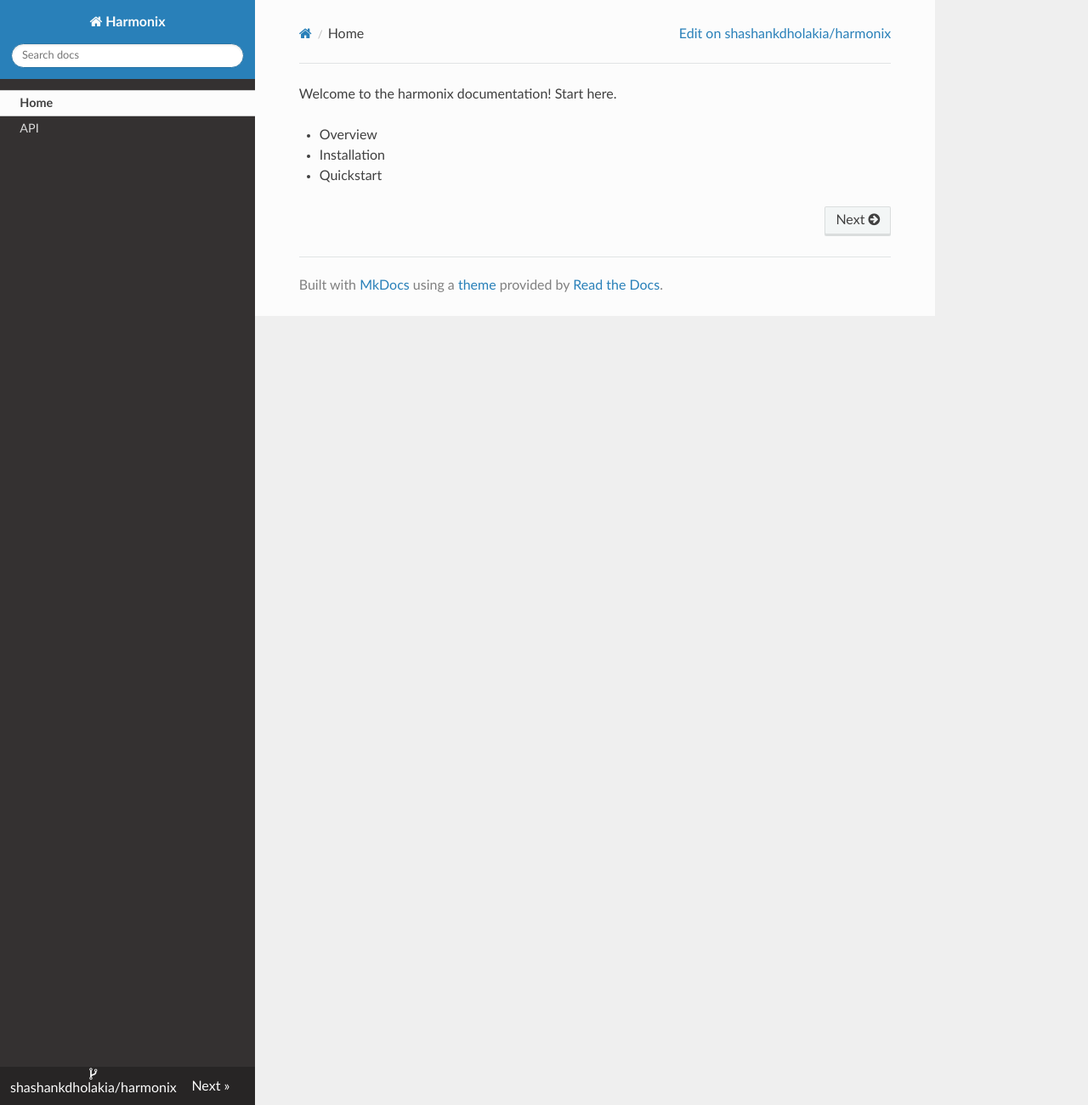
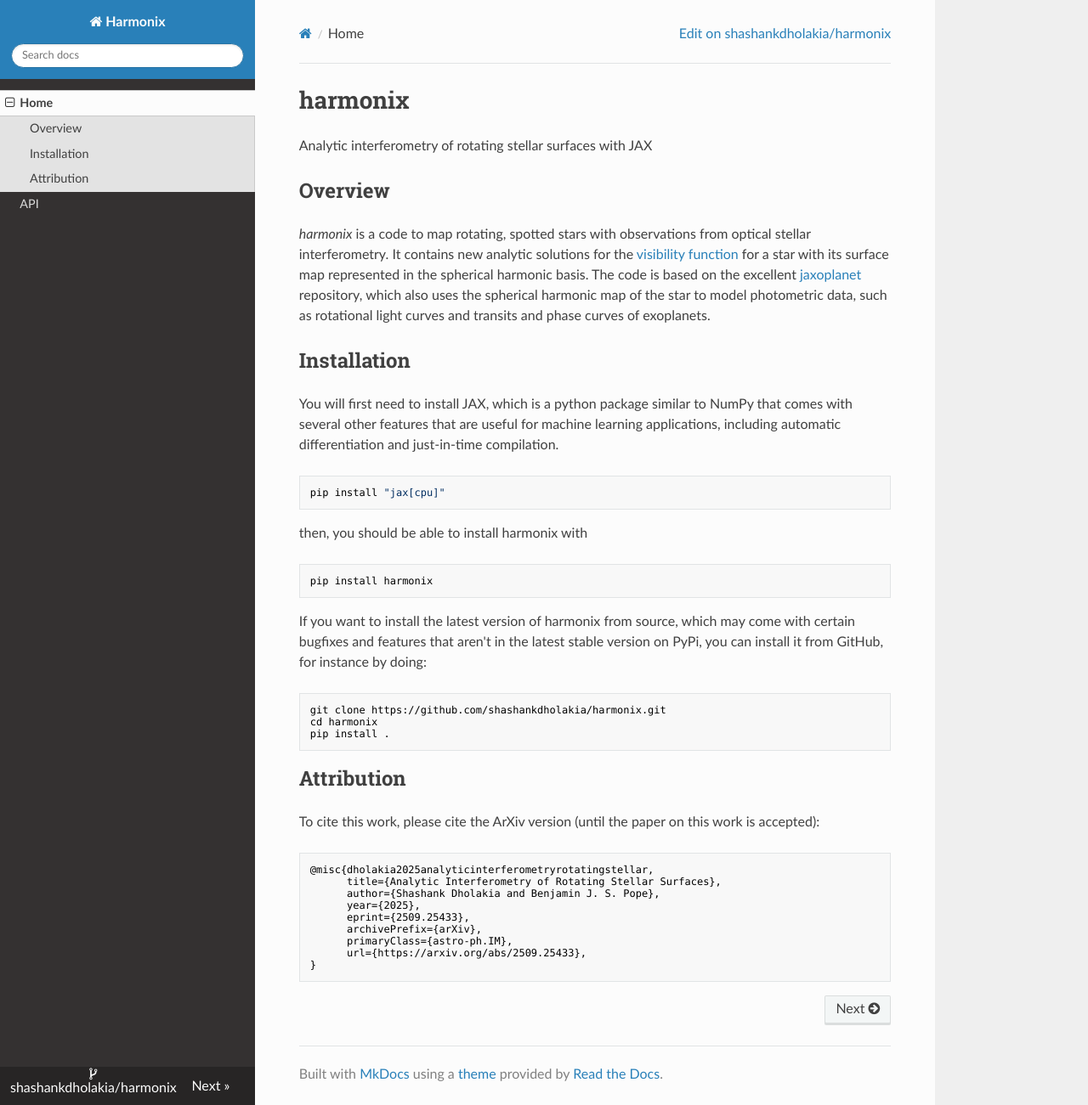
Before and after one commit to shashankdholakia/harmonix, an MkDocs documentation site: the page built from docs/index.md, in a window 1280 px wide and 1301 px high. Shown: the whole window at 85% size. Built offline with MkDocs 1.6.1, drawn with Linux system fonts in a browser that asks for light colours; nearby versions of some CDN libraries.

Commit message:
Doc update

````diff
--- a/docs/index.md
+++ b/docs/index.md
@@ -1,6 +1,45 @@
+# harmonix
 
-Welcome to the harmonix documentation! Start here.
+Analytic interferometry of rotating stellar surfaces with JAX
 
-- Overview
-- Installation
-- Quickstart
+## Overview
+
+*harmonix* is a code to map rotating, spotted stars with observations from optical stellar interferometry. It contains new analytic solutions for the [visibility function](https://en.wikipedia.org/wiki/Interferometric_visibility) for a star with its surface map represented in the spherical harmonic basis. The code is based on the excellent [jaxoplanet](https://jax.exoplanet.codes/en/latest/) repository, which also uses the spherical harmonic map of the star to model photometric data, such as rotational light curves and transits and phase curves of exoplanets.
+
+## Installation
+
+You will first need to install JAX, which is a python package similar to NumPy that comes with several other features that are useful for machine learning applications, including automatic differentiation and just-in-time compilation.
+
+```python
+pip install "jax[cpu]"
+```
+
+then, you should be able to install harmonix with
+
+```python
+pip install harmonix
+```
+
+If you want to install the latest version of harmonix from source, which may come with certain bugfixes and features that aren't in the latest stable version on PyPi, you can install it from GitHub, for instance by doing:
+
+```python
+git clone https://github.com/shashankdholakia/harmonix.git
+cd harmonix
+pip install .
+```
+
+## Attribution
+
+To cite this work, please cite the ArXiv version (until the paper on this work is accepted):
+
+```latex
+@misc{dholakia2025analyticinterferometryrotatingstellar,
+      title={Analytic Interferometry of Rotating Stellar Surfaces},
+      author={Shashank Dholakia and Benjamin J. S. Pope},
+      year={2025},
+      eprint={2509.25433},
+      archivePrefix={arXiv},
+      primaryClass={astro-ph.IM},
+      url={https://arxiv.org/abs/2509.25433},
+}
+```
````
